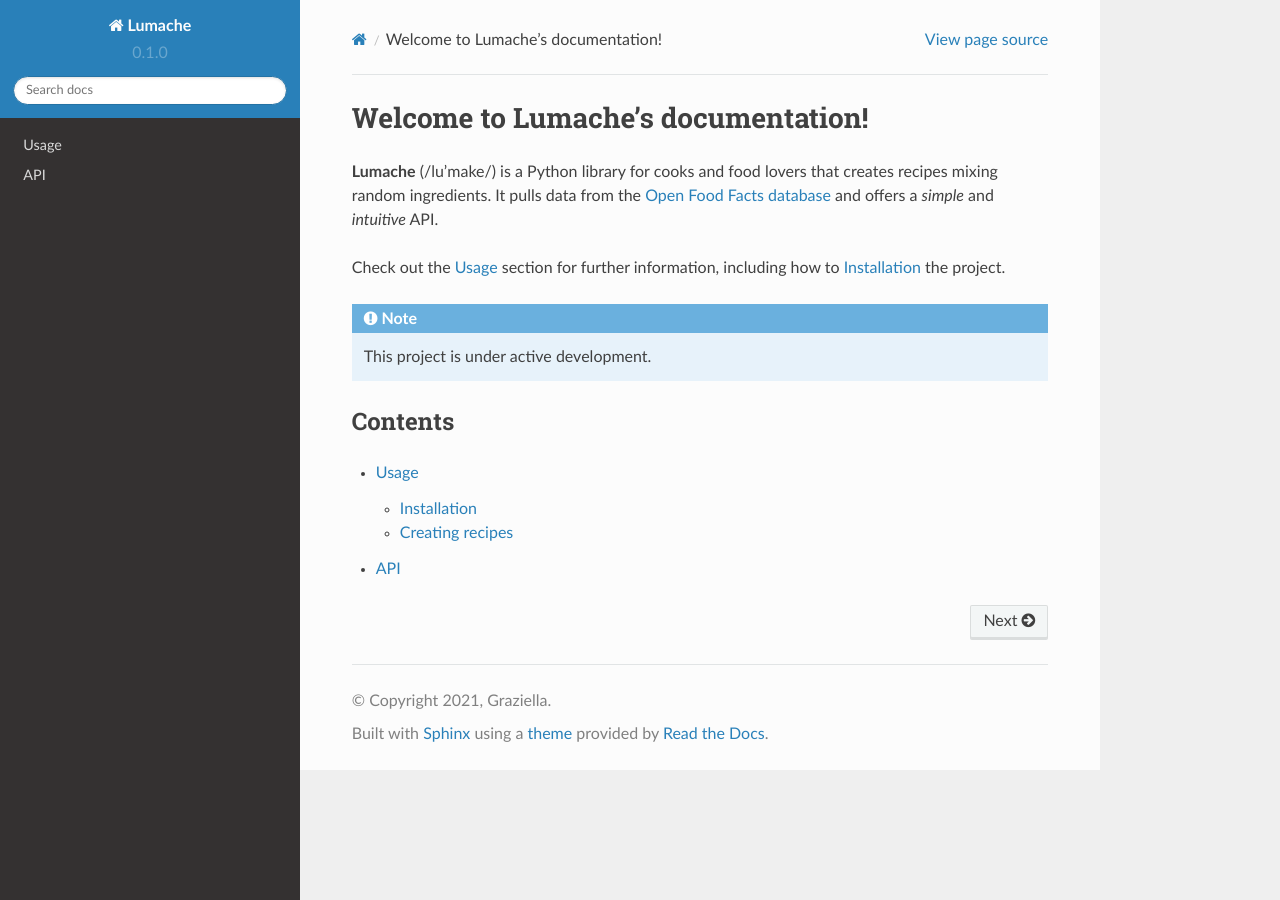
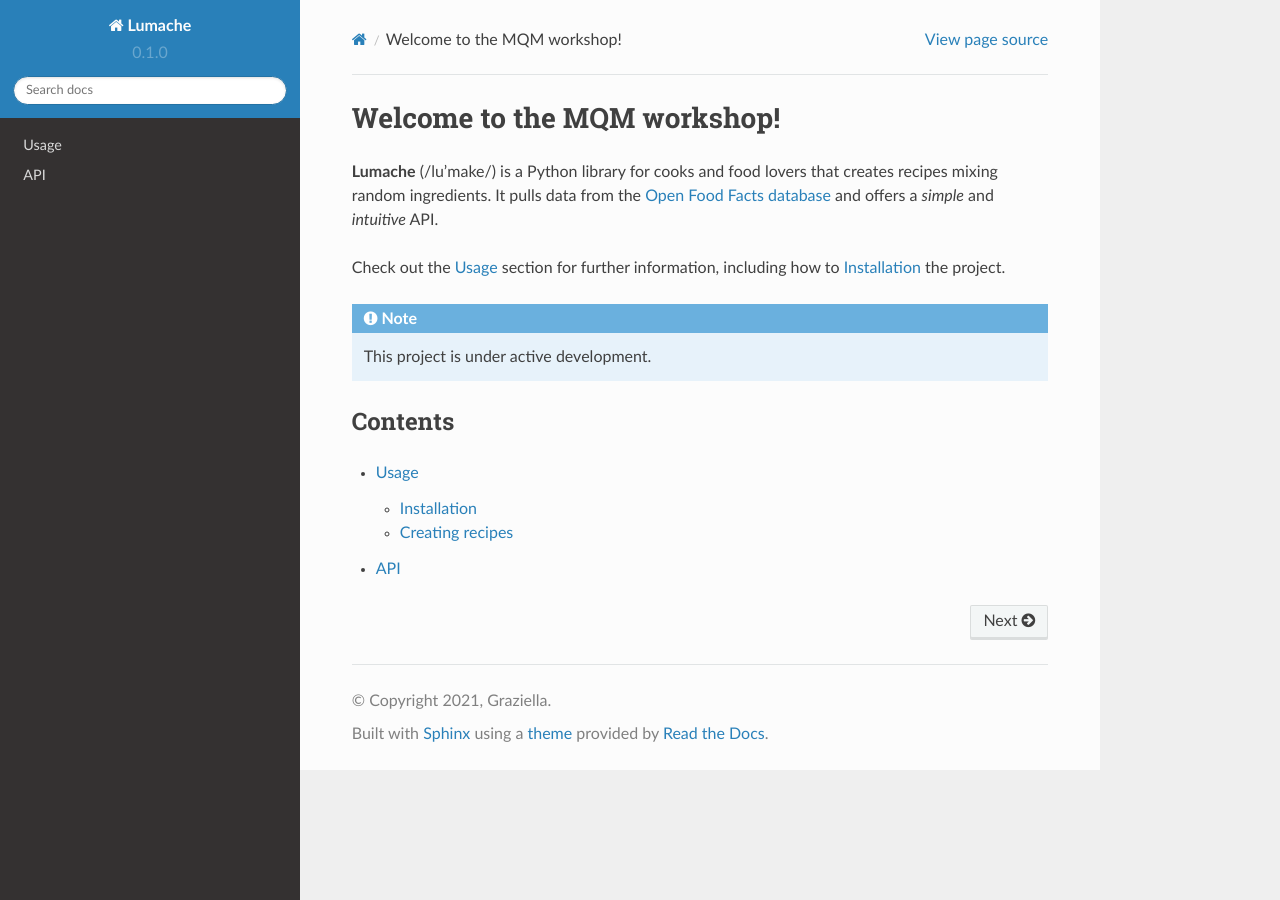
Before and after one commit to erzaliator/MQMDocs, a Sphinx documentation site: the page built from docs/source/index.rst, in a window 1280 px wide. Built offline with Sphinx 7.4.7 and the Read the Docs theme 2.0.0, drawn with Linux system fonts in a browser that asks for light colours.

Commit message:
Update heading

```diff
--- a/docs/source/index.rst
+++ b/docs/source/index.rst
@@ -1,5 +1,7 @@
-Welcome to Lumache's documentation!
+Welcome to the MQM workshop!
 ===================================
+
+
 
 **Lumache** (/lu'make/) is a Python library for cooks and food lovers
 that creates recipes mixing random ingredients.
```
